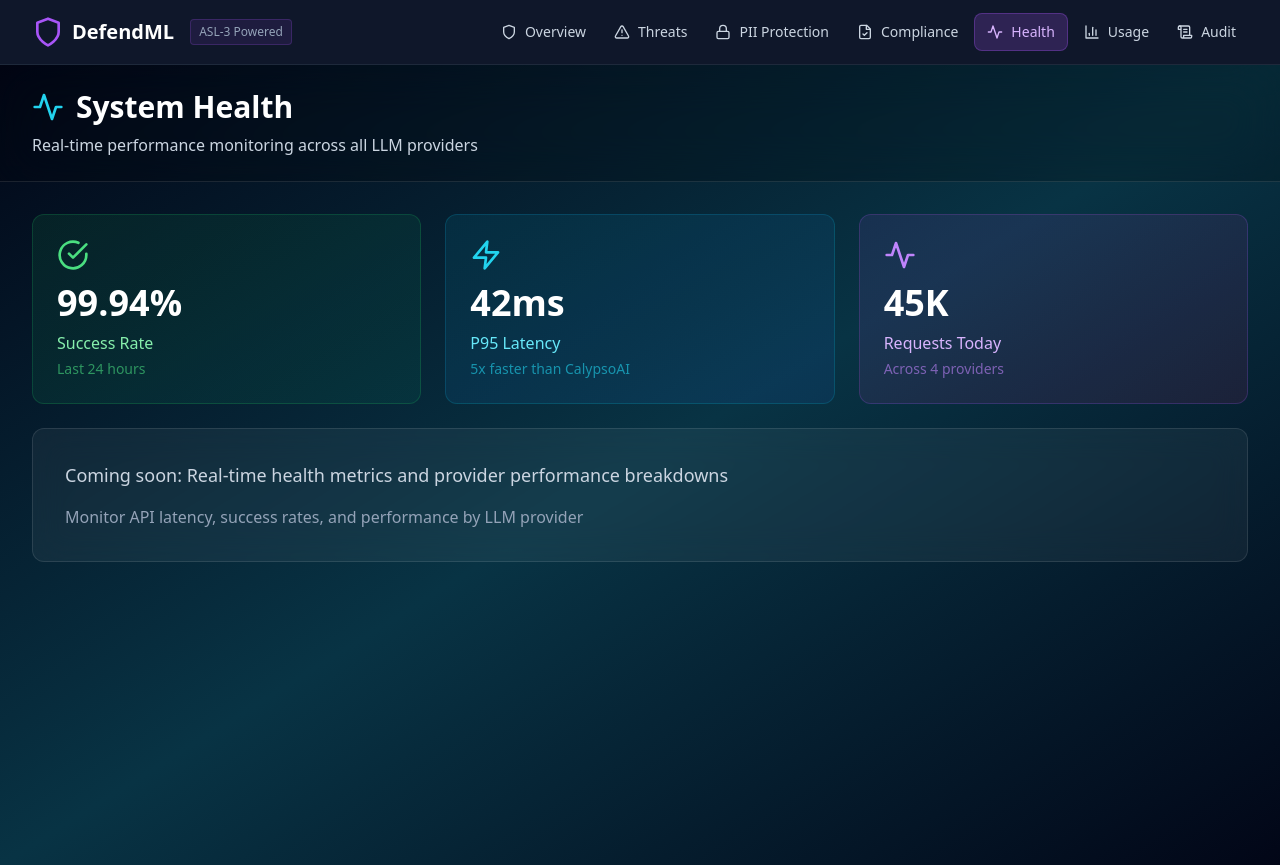
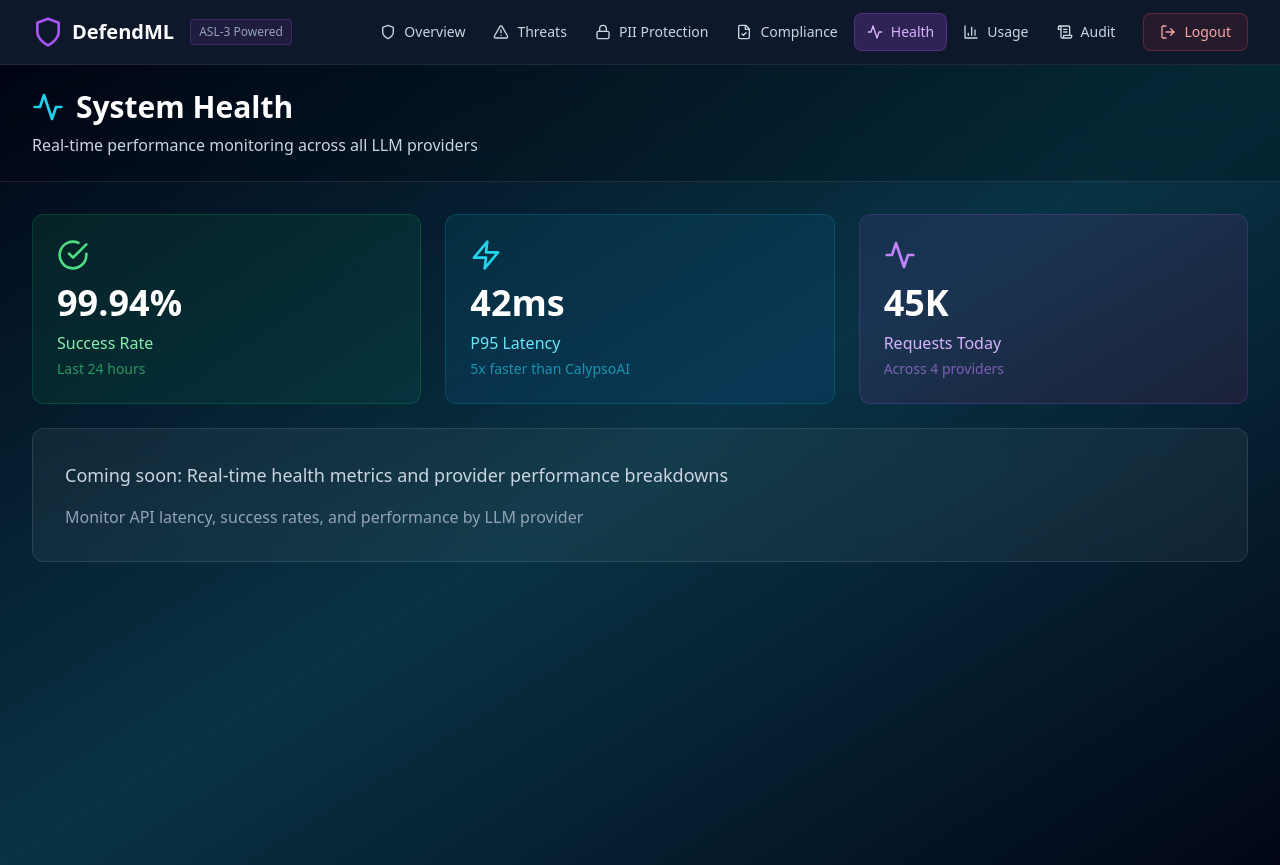
Before and after one commit to dsovan2004-beep/defendml-app, a Next.js app: page /health in a window 1280 px wide. Built offline with nearby package versions, Linux system fonts and the light colour scheme.

Commit message:
Update Navigation.tsx

```diff
--- a/src/components/Navigation.tsx
+++ b/src/components/Navigation.tsx
@@ -1,7 +1,7 @@
 import React, { useState } from 'react';
 import Link from 'next/link';
 import { useRouter } from 'next/router';
-import { Menu, X, Shield, AlertTriangle, Lock, FileCheck, Activity, BarChart3, ScrollText } from 'lucide-react';
+import { Menu, X, Shield, AlertTriangle, Lock, FileCheck, Activity, BarChart3, ScrollText, LogOut } from 'lucide-react';
 
 export default function Navigation() {
   const [isOpen, setIsOpen] = useState(false);
@@ -19,6 +19,14 @@ export default function Navigation() {
 
   const isActive = (href: string) => router.pathname === href;
 
+  const handleLogout = () => {
+    // Clear the JWT token
+    localStorage.removeItem('token');
+
+    // Redirect to login
+    router.push('/login');
+  };
+
   return (
     <nav className="bg-slate-900 border-b border-slate-800">
       <div className="max-w-7xl mx-auto px-4 sm:px-6 lg:px-8">
@@ -35,7 +43,7 @@ export default function Navigation() {
           </div>
 
           {/* Desktop Navigation */}
-          <div className="hidden md:block">
+          <div className="hidden md:flex items-center gap-4">
             <div className="flex items-center space-x-1">
               {navItems.map((item) => {
                 const Icon = item.icon;
@@ -55,6 +63,15 @@ export default function Navigation() {
                 );
               })}
             </div>
+
+            {/* Logout Button - Desktop */}
+            <button
+              onClick={handleLogout}
+              className="flex items-center gap-2 px-4 py-2 bg-red-500/10 hover:bg-red-500/20 border border-red-500/30 hover:border-red-500/50 rounded-lg text-red-300 hover:text-red-200 transition-all text-sm font-medium"
+            >
+              <LogOut className="w-4 h-4" />
+              Logout
+            </button>
           </div>
 
           {/* Mobile menu button */}
@@ -91,6 +108,18 @@ export default function Navigation() {
                 </Link>
               );
             })}
+
+            {/* Logout Button - Mobile */}
+            <button
+              onClick={() => {
+                setIsOpen(false);
+                handleLogout();
+              }}
+              className="w-full flex items-center gap-3 px-3 py-3 bg-red-500/10 hover:bg-red-500/20 border border-red-500/30 rounded-lg text-red-300 text-base font-medium transition-all"
+            >
+              <LogOut className="w-5 h-5" />
+              Logout
+            </button>
           </div>
         </div>
       )}
```
